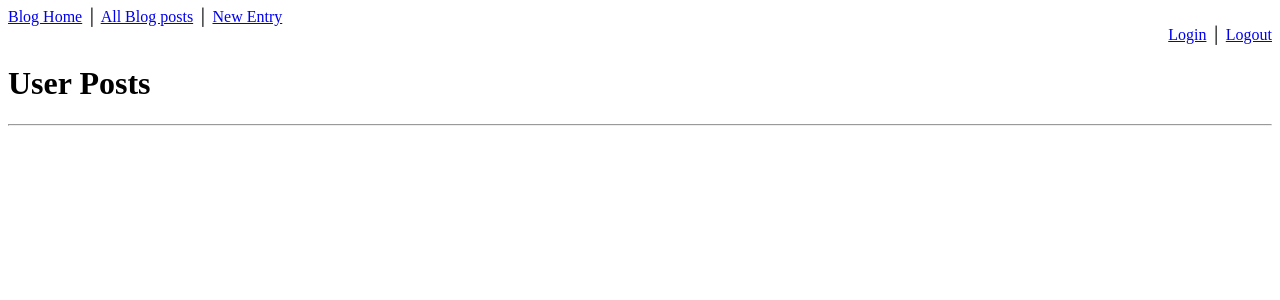
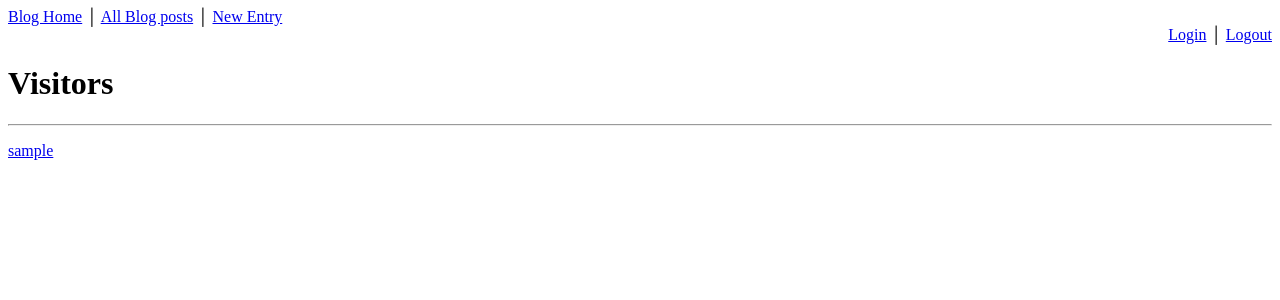
Before and after one commit to rowdyrose/blogz, a Flask app: template templates/singleUser.html in a window 1280 px wide. Shown: the top 300 px of the page. Run offline with Flask 2, Linux system fonts and the light colour scheme; the template is opened without the code that fills it: values that come from a table or form of the project are taken from there, others are empty; the visitor is signed in with stand-in values (Sample User, id 1); data comes from the database, SQL or seed files in the repository.

Commit message:
chenged some stuff around

```diff
--- a/templates/singleUser.html
+++ b/templates/singleUser.html
@@ -3,16 +3,10 @@
 
 {% block content %}
       <div>
-
-        <h1>User Posts</h1>
-
+        <h1>Visitors</h1>
         <hr>
-        <div>
-          {% for post in posts %}
-          <a href="/userposts?id={{post.id}}"><h2>{{ post.title }}</h2></a>
-          <p>{{ post.content }}</p>
-          <p>Posted by: <a href="/userposts?userid={{post.owner_id}}">{{ post.owner.username }}</a></p>
-          {% endfor %}
-        </div>
+        {% for user in users %}
+        <p><a href="/index?userid={{user.id}}">{{ user.username }}</a></p>
+        {% endfor %}
       </div>
 {% endblock %}
```
